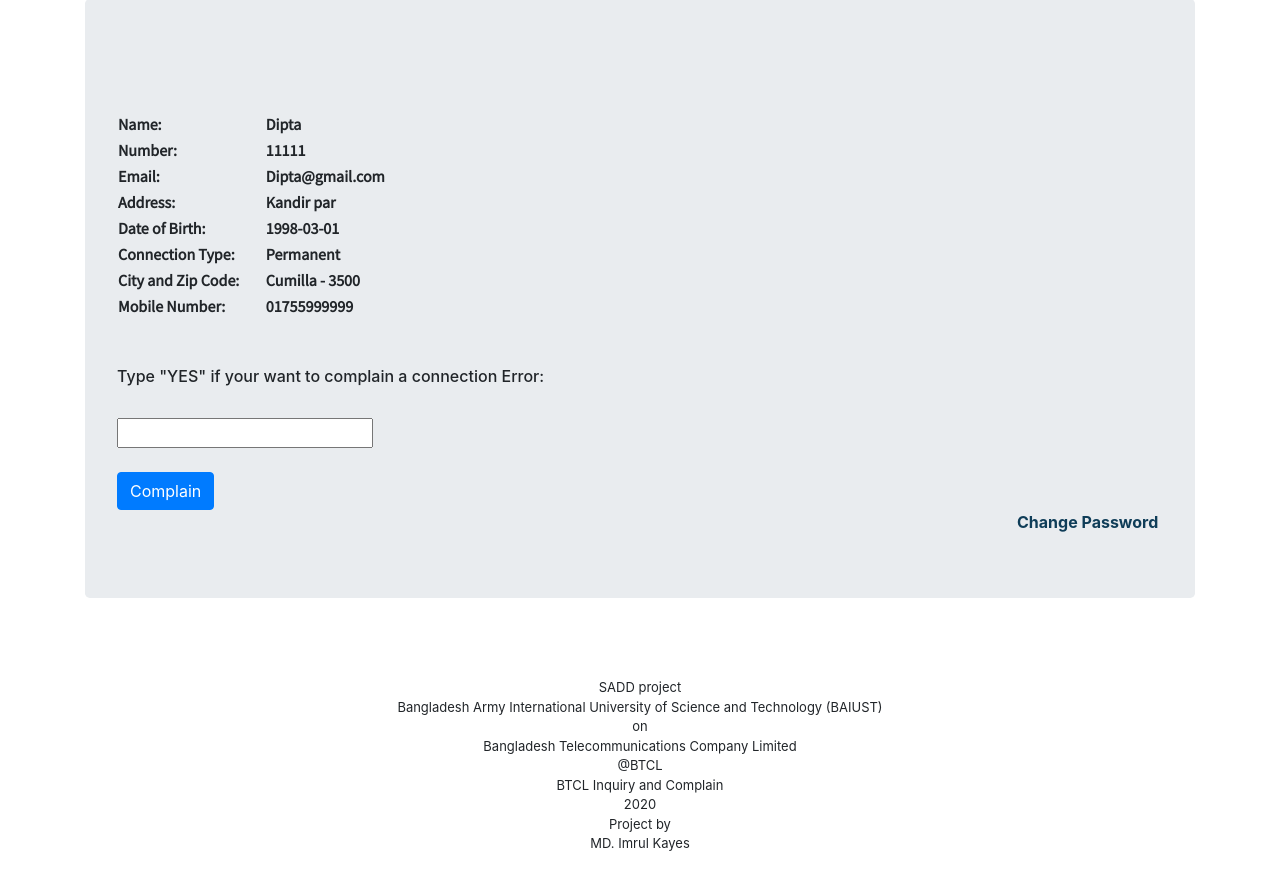
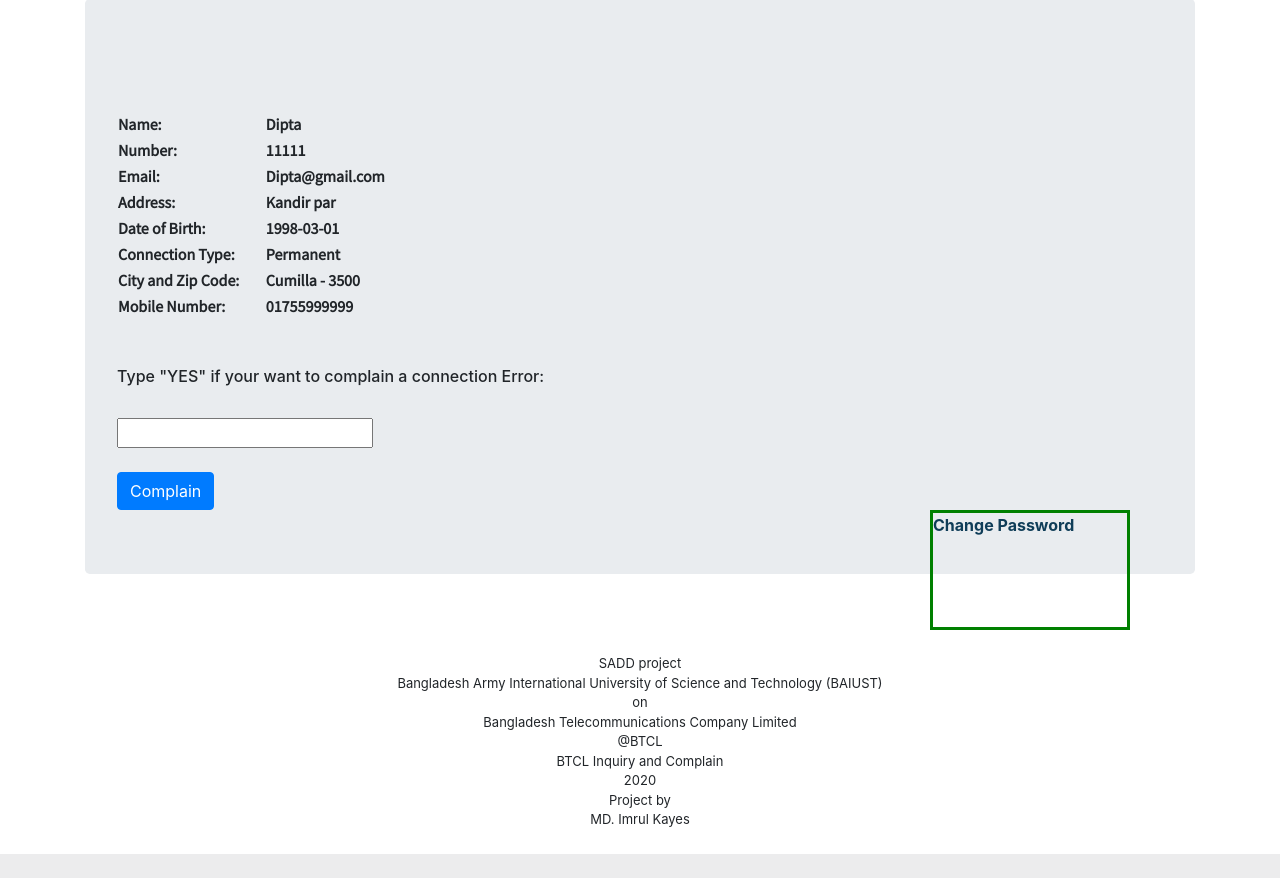
Before and after one commit to mdiktushar/BTCL-inquiry-and-Company, a PHP site: page /home.php in a window 1280 px wide. Shown: the part 73-951 px from the top of the page. After the commit the page ends 927 px from the top, so only its background shows below. Run offline with PHP 8.4, Linux system fonts and the light colour scheme; a user stored in the database is signed in; data comes from the database, SQL or seed files in the repository.

Commit message:
commit-1 23/12/2020

```diff
--- a/Customer Site/changePassword.php
+++ b/Customer Site/changePassword.php
@@ -38,7 +38,7 @@
 <head>
     <meta charset="UTF-8">
     <meta name="viewport" content="width=device-width, initial-scale=1.0">
-    <title>Document</title>
+    <title>Change Password of <?php echo($_SESSION['Name']) ?></title>
     <?php include("include/links.php") ?>
 </head>
 <body>
--- a/Customer Site/css/style2.css
+++ b/Customer Site/css/style2.css
@@ -16,9 +16,14 @@
 }
 
 .goRight{
-    padding-left: 900px;
+    position: absolute;
+    right: 150px;
+    width: 200px;
+    height: 120px;
+    border: 3px solid green;
 
 }
+
 a:hover {
     color:green;
     font-weight: bold;
--- a/Customer Site/home.php
+++ b/Customer Site/home.php
@@ -129,8 +129,10 @@
             </div>
             <!-- end -->
 
-            <strong><a class="goRight textboue1" href="changePassword.php">Change Password</a></strong>
-
+            <!-- changing password -->
+            <div class="goRight">
+                <strong><a class="textboue1" href="changePassword.php">Change Password</a></strong>
+            </div>
 
         </div>
 
--- a/Customer Site/index1.php
+++ b/Customer Site/index1.php
@@ -37,7 +37,7 @@
     <div class="container">
         <h2>Our Provided Services:</h2>
 
-        <div class="row ">
+        <div class="row center">
             <div class="col-lg-4 col-6 ">
                 <img class="img-thumbnail img-fluid imgpad" src="image/Services/Telephone.png" alt="">
                 <div class="center"><a style = "color : black" href="http://www.btcl.gov.bd/services/telephone">Telephone</a></div>
--- a/Customer Site/jScript/script1.js
+++ b/Customer Site/jScript/script1.js
@@ -1,6 +1,6 @@
 var i = 0;
 var image = ["image/startPage/001.png", "image/startPage/002.png", "image/startPage/003.png", "image/startPage/004.png"];
-var time = 3000;
+var time = 2000;
 
 function changeImage(){
     document.slide.src = image[i];
--- a/Office Site/changePassword.php
+++ b/Office Site/changePassword.php
@@ -38,7 +38,7 @@
 <head>
     <meta charset="UTF-8">
     <meta name="viewport" content="width=device-width, initial-scale=1.0">
-    <title>Document</title>
+    <title>Change Password of <?php echo($_SESSION['lineman_name']) ?></title>
     <?php include("include/links.php") ?>
 </head>
 <body>
--- a/Office Site/home.php
+++ b/Office Site/home.php
@@ -48,7 +48,10 @@
             <?php include("include/Delete from inquary.php"); ?>
             <!-- end -->
 
-            <strong><a class="goRight textboue1" href="changePassword.php">Change Password</a></strong>
+            <div class = "goRight">
+                <strong><a class="textboue1" href="changePassword.php">Change Password</a></strong>
+            </div>
+
 
             <!-- Showing the Table -->
             <br>
```
Also changed, not shown: Office Site/css/style2.css (+6 -1 lines).
